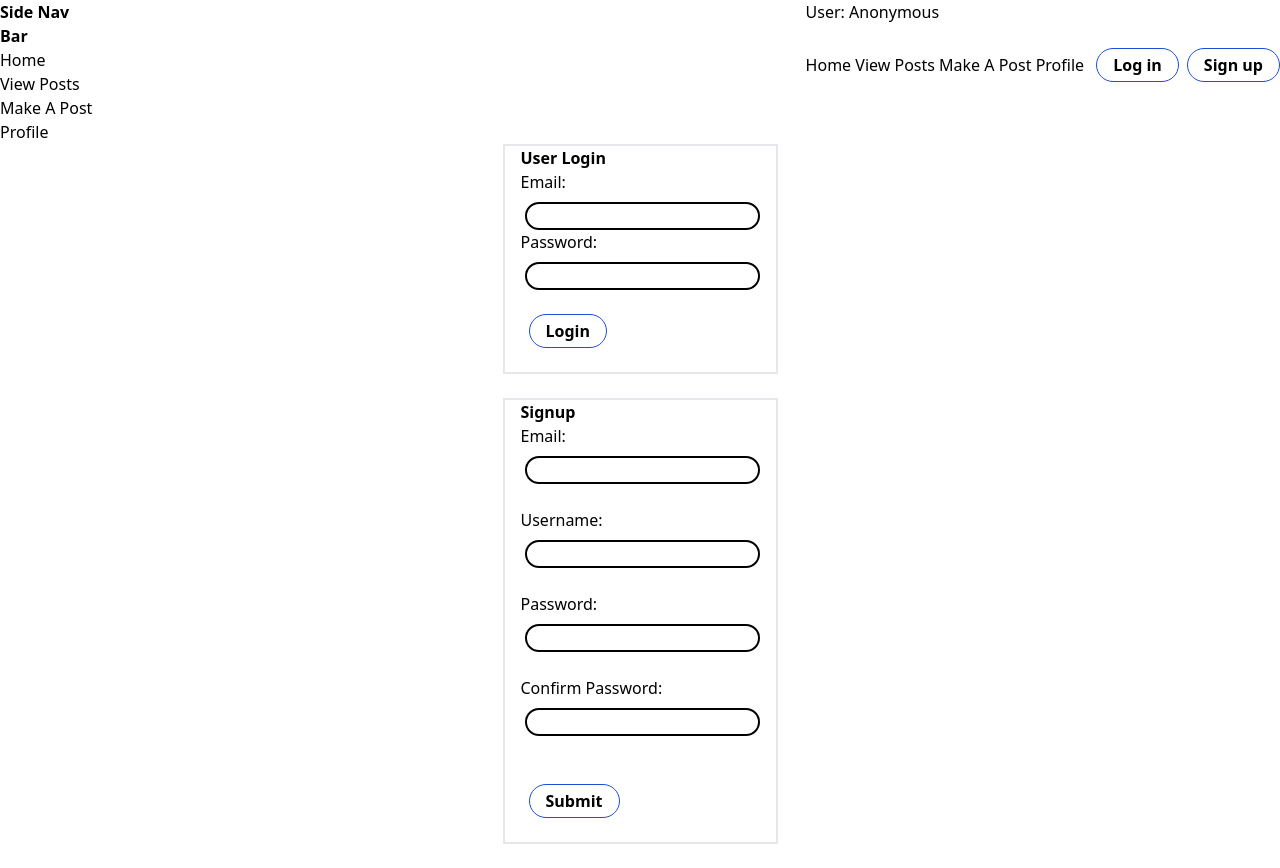
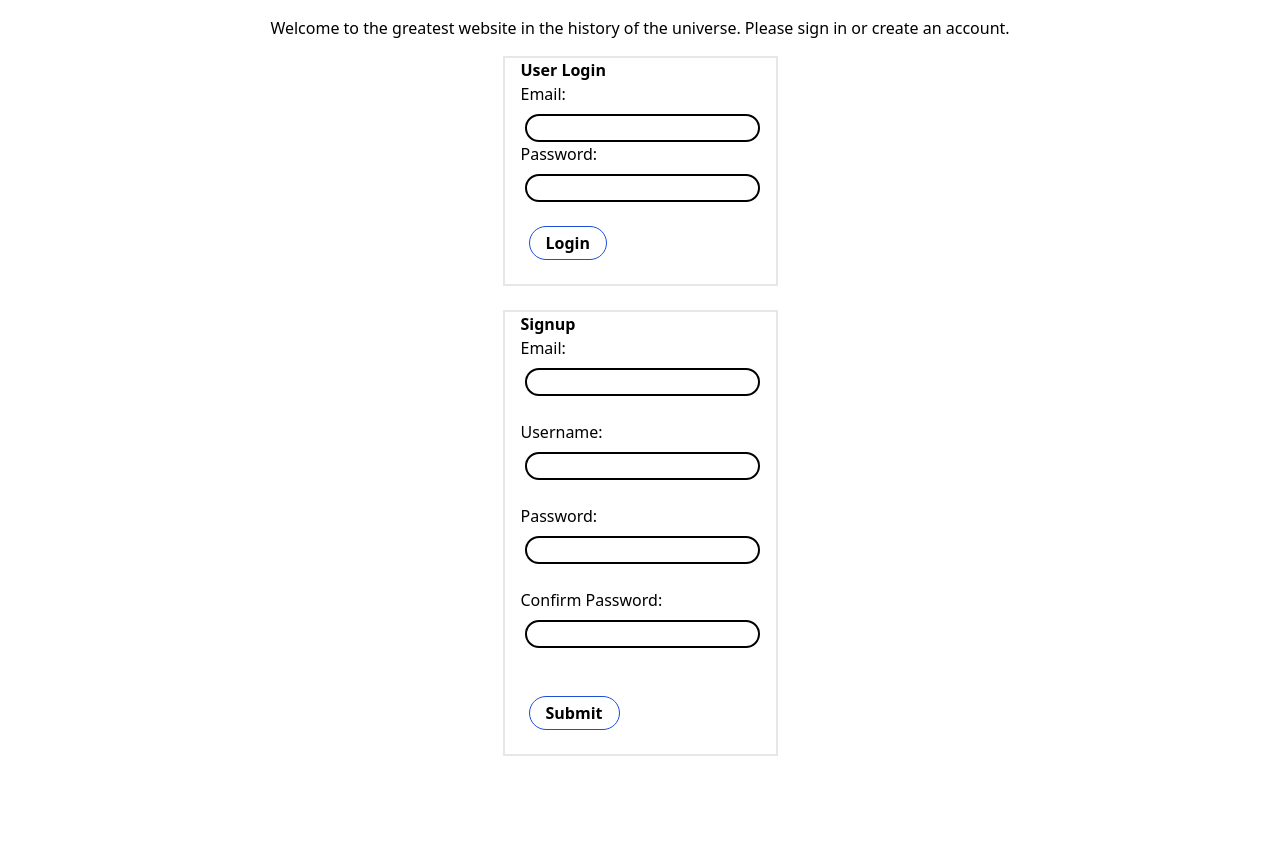
Before and after one commit to Garret-Gallant/stackoverflat-mono-repo, a React (Create React App) app in the folder forum-project-frontend/: page / in a window 1280 px wide. After the commit the page ends 800 px from the top, so only its background shows below. Built offline with nearby package versions, Linux system fonts and the light colour scheme.

Commit message:
Post forms, component for each navlink

```diff
--- a/forum-project-frontend/src/components/App.js
+++ b/forum-project-frontend/src/components/App.js
@@ -5,7 +5,9 @@ import NavBar from "./NavBar";
 import Profile from "./Profile";
 import Home from "./Home";
 import Landing from "./Landing";
-import { Route, Routes } from "react-router-dom";
+import PostList from "./PostList";
+import PostForm from "./PostForm";
+import { Route, Routes, useNavigate } from "react-router-dom";
 import "../index.css";
 
 function App() {
@@ -13,14 +15,31 @@ function App() {
   const [loggedIn, setLoggedIn] = useState(false);
   const [posts, setPosts] = useState([]);
 
+  const navigate = useNavigate();
+
+  //Sets state and makes cookie session r.ok is true if backend doesnt throw http error
   const onLogin = () => {
     fetch("/me")
-      .then((r) => r.json())
+      .then((r) => {
+        if (r.ok) {
+          return r.json();
+        } else {
+          throw new Error("Not logged in");
+        }
+      })
       .then((data) => setUser(data))
-      .then(setLoggedIn(true))
-      .then(fetchPosts());
+      .then(() => setLoggedIn(true));
   };
 
+  //Deletes session cookie
+  const handleLogout = () => {
+    fetch("/logout", { method: "DELETE" }).then(() => {
+      setUser({});
+      setLoggedIn(false);
+    });
+  };
+
+  //Fetches posts from production database
   const fetchPosts = (param = "") => {
     let pageinated = param ? `?page=${param}` : "";
     fetch("/posts")
@@ -28,13 +47,16 @@ function App() {
       .then((data) => setPosts(data));
   };
 
-  const handleLogout = () => {
-    fetch("/logout", { method: "DELETE" }).then(() => setUser({}));
-  };
+  //Redirects to the home on login and landing on logout
+  useEffect(() => {
+    const goToHomePage = () => navigate("/home");
+    const goToLangingPage = () => navigate("/");
+    loggedIn ? goToHomePage() : goToLangingPage();
+  }, [loggedIn]);
 
   return (
     <div>
-      <NavBar user={user} handleLogout={handleLogout} />
+      {loggedIn ? <NavBar user={user} handleLogout={handleLogout} /> : null}
       <Routes>
         <Route exact path="/" element={<Landing onLogin={onLogin} />} />
         <Route
@@ -42,8 +64,8 @@ function App() {
           path="/home"
           element={<Home posts={posts} fetchPosts={fetchPosts} />}
         />
-        <Route path="/view-posts" />
-        <Route path="/create-post" />
+        <Route path="/view-posts" element={<PostList />} />
+        <Route path="/create-post" element={<PostForm />} />
         <Route path="/login" element={<Login onLogin={onLogin} />} />
         <Route path="/create-account" element={<SignUp onLogin={onLogin} />} />
         <Route path="/user-profile" element={<Profile user={user} />} />
--- a/forum-project-frontend/src/components/Home.js
+++ b/forum-project-frontend/src/components/Home.js
@@ -1,7 +1,11 @@
 import React from "react";
 
 const Home = () => {
-  return <div>Home page</div>;
+  return (
+    <div>
+      <h2 className="w-fit m-auto">Home page</h2>
+    </div>
+  );
 };
 
 export default Home;
--- a/forum-project-frontend/src/components/Landing.js
+++ b/forum-project-frontend/src/components/Landing.js
@@ -4,6 +4,10 @@ import SignUp from "./SignUp";
 const Landing = ({ onLogin }) => {
   return (
     <div>
+      <h2 className="w-fit m-auto mt-4 mb-4">
+        Welcome to the greatest website in the history of the universe. Please
+        sign in or create an account.
+      </h2>
       <Login onLogin={onLogin} />
       <SignUp onLogin={onLogin} />
     </div>
--- a/forum-project-frontend/src/components/NavBar.js
+++ b/forum-project-frontend/src/components/NavBar.js
@@ -1,6 +1,7 @@
 import React from "react";
 import { NavLink } from "react-router-dom";
 
+// Having them split up makes sense to me here. Combine them if you prefer.
 function NavBar({ user, handleLogout }) {
   return (
     <div className="flex">
@@ -27,20 +28,7 @@ const NavBarTop = ({ user, handleLogout }) => {
       <NavLink className="nav-button" to="/user-profile">
         <span>Profile </span>
       </NavLink>
-      {user.username !== "Anonymous" && user.username !== undefined ? (
-        <NavLink className="nav-button" to="/">
-          <button onClick={handleLogout}>Logout</button>
-        </NavLink>
-      ) : (
-        <>
-          <NavLink className="nav-button" to="/login">
-            <button> Log in </button>
-          </NavLink>
-          <NavLink className="nav-button" to="/signup">
-            <button> Sign up </button>
-          </NavLink>
-        </>
-      )}
+      <button onClick={handleLogout}>Logout</button>
     </div>
   );
 };
--- /dev/null
+++ b/forum-project-frontend/src/components/PostForm.js
@@ -0,0 +1,17 @@
+import React from "react";
+
+const PostForm = () => {
+  return (
+    <div className="w-fit m-auto">
+      <h2 className="text-center">New post</h2>
+      <form className="space-y-2">
+        <input type="text" placeholder="Title" />
+        <textarea className="border-2 border-black" placeholder="Body" />
+        <br />
+        <button>Submit</button>
+      </form>
+    </div>
+  );
+};
+
+export default PostForm;
--- a/forum-project-frontend/src/components/PostList.js
+++ b/forum-project-frontend/src/components/PostList.js
@@ -0,0 +1,11 @@
+import React from "react";
+
+const PostList = () => {
+  return (
+    <div>
+      <h2 className="w-fit m-auto">Posts</h2>
+    </div>
+  );
+};
+
+export default PostList;
--- a/forum-project-frontend/src/components/Profile.js
+++ b/forum-project-frontend/src/components/Profile.js
@@ -1,11 +1,13 @@
 import React from "react";
 import { useState, useEffect } from "react";
 
+//I was just getting the data from the backend, but I'm not sure how to display it
+//I put all the components in one file bc laziness feel free to fix
 const Profile = ({ user }) => {
   const [cardToShow, setCardToShow] = useState("info");
   const [component, setComponent] = useState("");
 
-  //Rerender the correct component based on the cardToShow state
+  //Rerender the correct component on state change
   useEffect(() => {
     renderComponent();
   }, [cardToShow]);
@@ -16,6 +18,7 @@ const Profile = ({ user }) => {
     renderComponent();
   };
 
+  //Renders the correct component based on the cardToShow state
   const renderComponent = () => {
     switch (cardToShow) {
       case "info":
```
